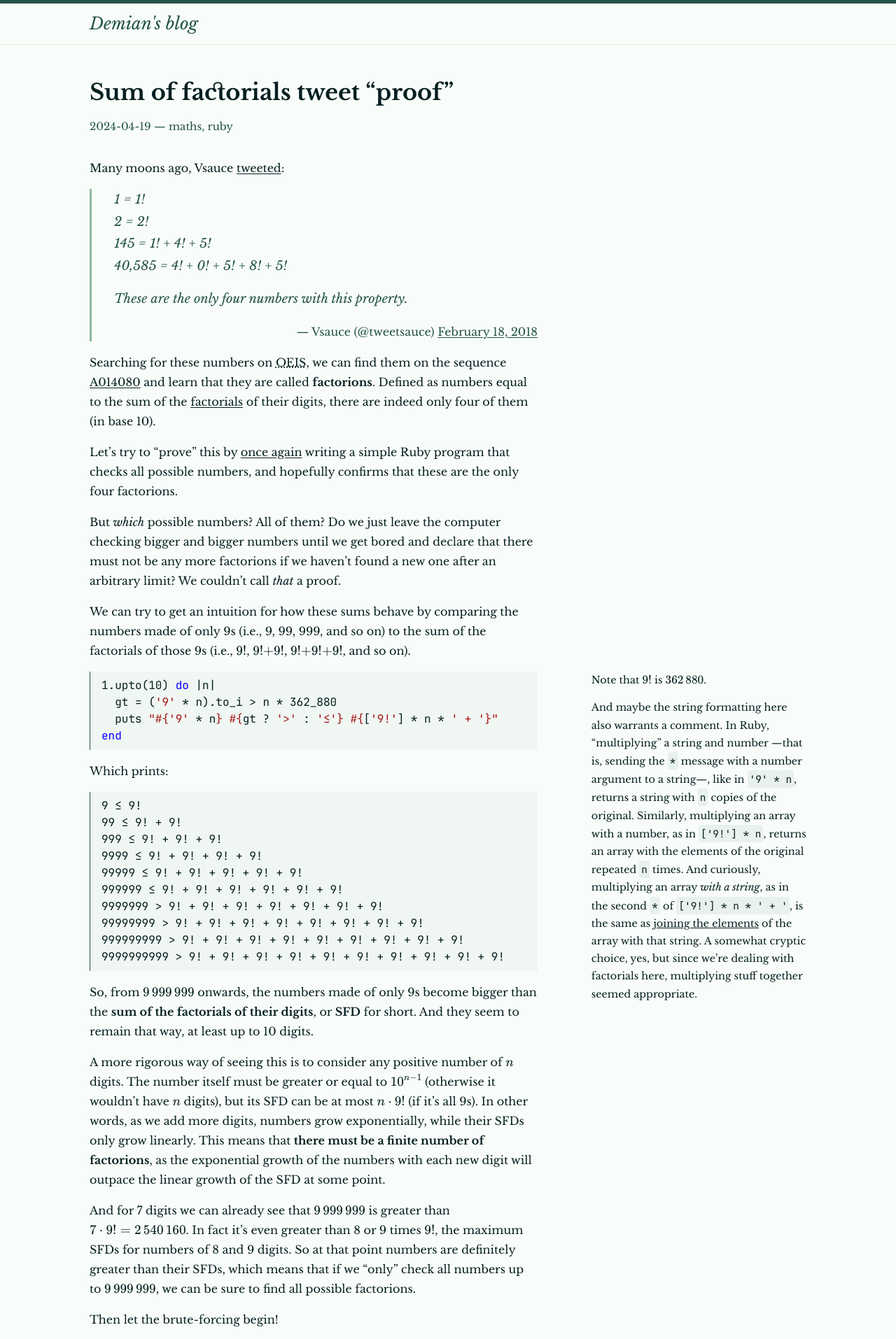
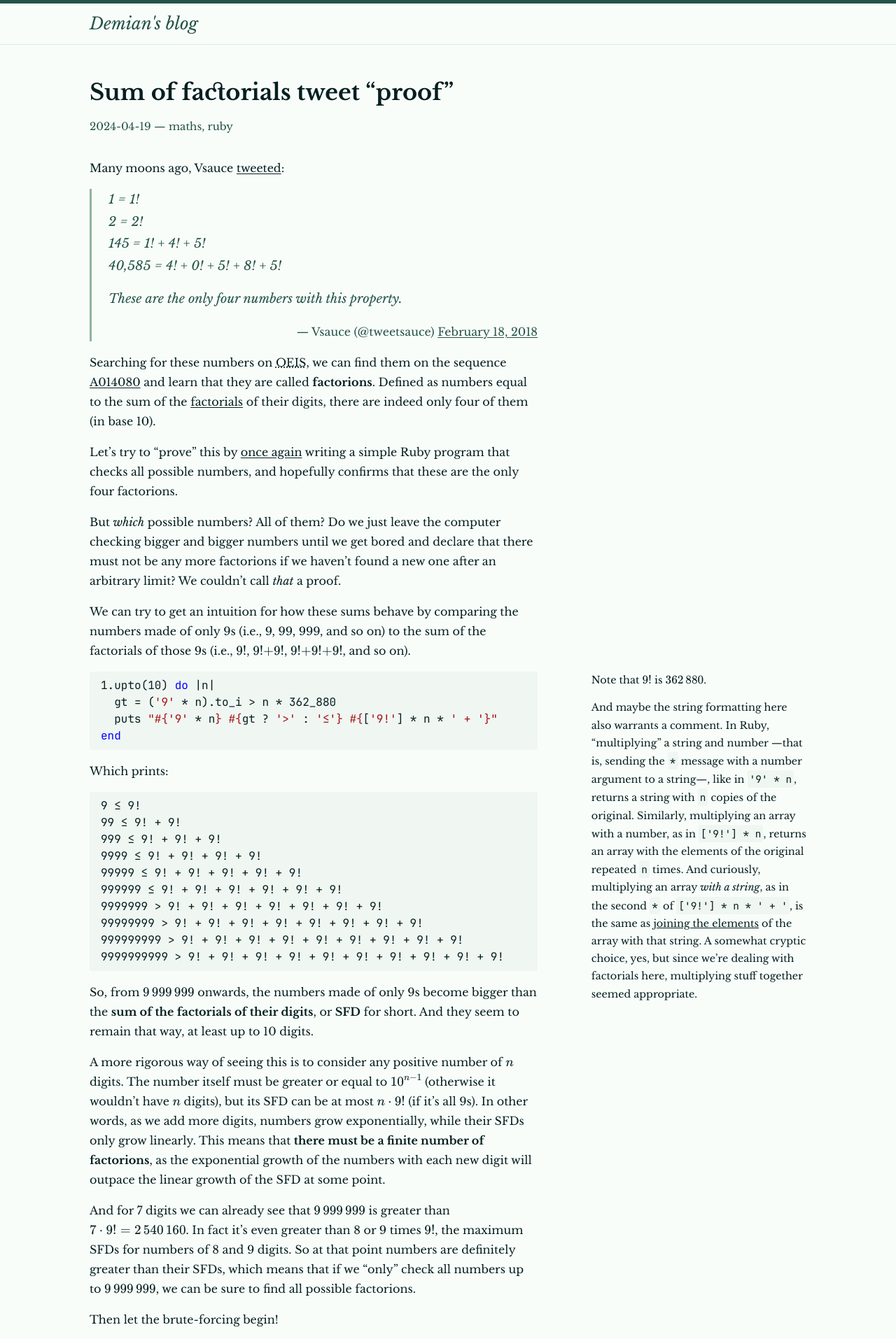
Before and after one commit to epidemian/epidemian.github.io, a Jekyll site: the page built from _posts/2024-04-19-factorial-digits.md, in a window 1280 px wide. Shown: the top 1914 px of the page at 70% size. Built offline with Jekyll 4.4.1, drawn with Linux system fonts in a browser that asks for light colours; formulas are drawn with MathJax 3.

Commit message:
Tweak quote and code styles slightly

```diff
--- a/assets/styles.css
+++ b/assets/styles.css
@@ -121,7 +121,7 @@ a:not(.inert-link):hover {
 blockquote {
   color: var(--text-color-dim);
   border-left: 3px solid var(--text-color-dimmer);
-  padding-left: min(2rem, 5%);
+  padding-left: min(1.5rem, 5%);
   font-size: 1.125rem;
   font-style: italic;
 }
@@ -152,26 +152,24 @@ code {
   /* JetBrains Mono has beautiful ligatures, but it makes more sense for a blog
   to have discernible characters. */
   font-variant-ligatures: none;
+  background: #f0f6f2;
+  border-radius: 3px;
 }
 
 code {
-  border-radius: 3px;
-  background: #e9f1ec;
   padding: 3px 3px;
 }
 
 pre code {
+  background: none;
   border-radius: 0;
-  background: none;
   padding: 0;
 }
 
 pre {
   line-height: 1.5;
-  background-color: #f0f6f2;
-  padding: 8px 16px;
   overflow-x: auto;
-  border-left: 1px solid var(--text-color-dim);
+  padding: 0.5rem 1rem;
 }
 
 .wrapper {
```
